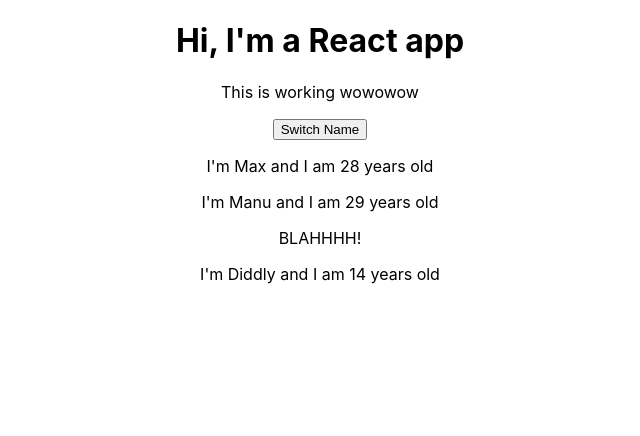
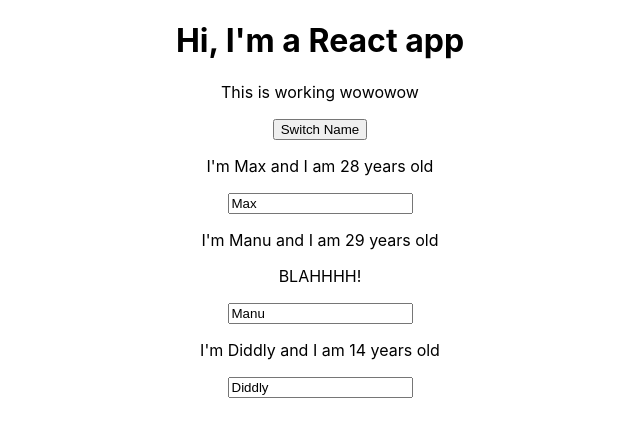
Before and after one commit to jgertz26/react-tutorial, a React (Create React App) app: page / in a window 1280 px wide. Shown: the top 436 px of the page, without its empty margins (320-960 px from the left). Built offline with nearby package versions, Linux system fonts and the light colour scheme.

Commit message:
Add input boxes that don't do anything particularly exciting

```diff
--- a/src/App.js
+++ b/src/App.js
@@ -12,13 +12,23 @@
     ]
   }
 
-  switchNameHandler = () => {
+  switchNameHandler = (newName) => {
     console.log('Was clicked')
     this.setState({ persons:
       [
         { name: 'Max', age: 28 },
         { name: 'Manu', age: 29 },
-        { name: 'Jeremy', age: 29 }
+        { name: newName, age: 29 }
+      ]
+    })
+  }
+
+  nameChangedHandler = (event) => {
+    this.setState({ persons:
+      [
+        { name: 'Max', age: 28 },
+        { name: 'Manu', age: 29 },
+        { name: event.target.value, age: 29 }
       ]
     })
   }
@@ -28,10 +38,18 @@
       <div className="App">
         <h1>Hi, I'm a React app</h1>
         <p>This is working wowowow</p>
-        <button onClick={this.switchNameHandler}>Switch Name</button>
-        <Person name={this.state.persons[0].name} age={this.state.persons[0].age}/>
-        <Person name={this.state.persons[1].name} age={this.state.persons[1].age}>BLAHHHH!</Person>
-        <Person name={this.state.persons[2].name} age={this.state.persons[2].age}/>
+        <button onClick={() => this.switchNameHandler('Jeremy')}>Switch Name</button>
+        <Person
+          name={this.state.persons[0].name}
+          age={this.state.persons[0].age}/>
+        <Person
+          name={this.state.persons[1].name}
+          age={this.state.persons[1].age}>BLAHHHH!</Person>
+        <Person
+          name={this.state.persons[2].name}
+          age={this.state.persons[2].age}
+          click={this.switchNameHandler.bind(this, "JEREREMY")}
+          changed={this.nameChangedHandler}/>
       </div>
     );
   }
--- a/src/Person/Person.js
+++ b/src/Person/Person.js
@@ -3,8 +3,9 @@
 const person = (props) => {
   return (
     <div>
-      <p>I'm {props.name} and I am {props.age} years old</p>
+      <p onClick={props.click}>I'm {props.name} and I am {props.age} years old</p>
       <p>{props.children}</p>
+      <input type="text" onChange={props.changed} value={props.name}/>
     </div>
   )
 }
```
